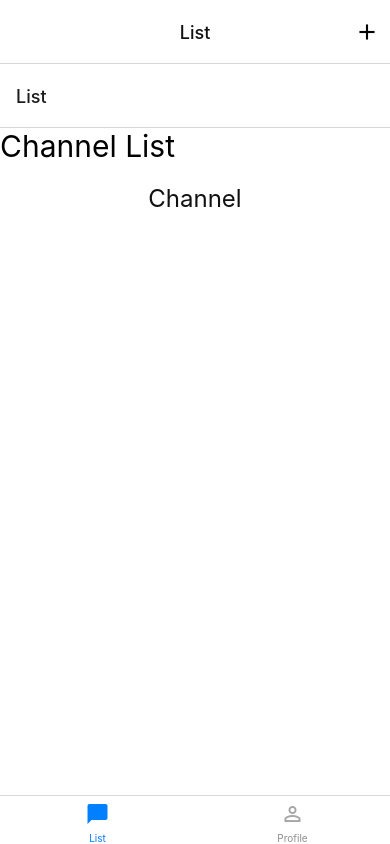
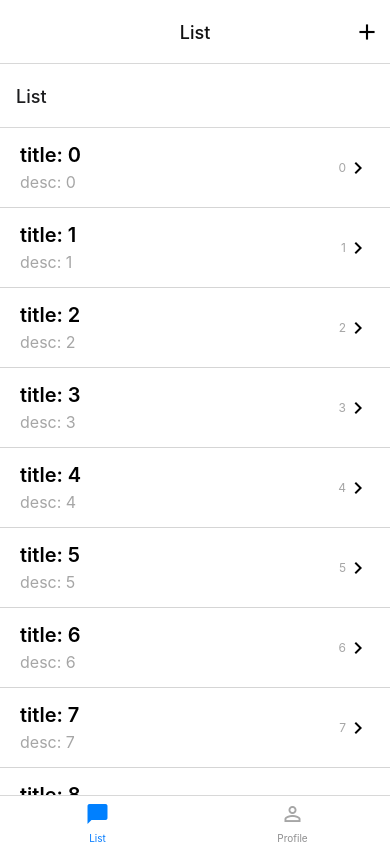
Before and after one commit to Dong-Seung-hyeon/rn-Login, a React Native app: screen /List in a window 390 px wide. Built offline with nearby package versions, Linux system fonts and the light colour scheme; no server answers.

Commit message:
ChannelList.jsx에 ItemComponent, ItemTextContainer, ItemTitle, ItemDesc, ItemTime, ItemIcon을 추가해주었다.

```diff
--- a/src/screens/ChannelList.jsx
+++ b/src/screens/ChannelList.jsx
@@ -1,6 +1,76 @@
 import React from 'react';
-import styled from 'styled-components/native'
-import {Button} from '../components';
+import { FlatList } from 'react-native';
+import styled from 'styled-components/native';
+import { Button } from '../components';
+import { MaterialIcons } from '@expo/vector-icons';
+
+const channels = []; /* channels라는 배열을 만들었다 */
+for (let i = 0; i < 1000; i++) {
+  /* 테스트를 위해 데이터를 1000개정도 만들었다. */
+  channels.push({
+    id: i,
+    title: `title: ${i}`,
+    description: `desc: ${i}`,
+    createdAt: i,
+  });
+}
+
+const ItemContainer = styled.TouchableOpacity`
+  /* ItemComponent를 감싸기 위해 ItemContainer를 만들어주었다. 그리고 항목을 클릭해서 채널로 이동해야하니 TouchableOpacity를 사용하였다. */
+  flex-direction: row;
+  align-items: center;
+  border-bottom-width: 1px;
+  border-color: ${({ theme }) => theme.itemBorder};
+  padding: 15px 20px;
+`;
+
+const ItemTextContainer = styled.TouchableOpacity`
+  /* 제목과 설명을 감싸줄 컨테이너를 만들었다. */
+  flex: 1;
+  flex-direction: column;
+`;
+
+const ItemTitle = styled.Text`
+  /* 제목을 렌더링할 ItemTitle components를 만들었다. */
+  font-size: 20px;
+  font-weight: 600;
+  color: ${({ theme }) => theme.item};
+`;
+
+const ItemDesc = styled.Text`
+  font-size: 16px;
+  margin-top: 5px;
+  color: ${({ theme }) => theme.itemDesc};
+`;
+
+const ItemTime = styled.Text`
+  font-size: 12px;
+  color: ${({ theme }) => theme.itemTime};
+`;
+
+const ItemIcon = styled(MaterialIcons).attrs(({ theme }) => ({
+  name: 'keyboard-arrow-right',
+  size: 24,
+  color: theme.itemIcon,
+}))``;
+
+const Item = React.memo(
+  /* React.memo는 컨포넌트에 변화가없을때 relandering을 방지해주는 역할을한다. */
+  ({ item: { id, title, description, createdAt }, onPress }) => {
+    console.log(id);
+
+    return (
+      <ItemContainer>
+        <ItemTextContainer>
+          <ItemTitle>{title}</ItemTitle>
+          <ItemDesc>{description}</ItemDesc>
+        </ItemTextContainer>
+        <ItemTime>{createdAt}</ItemTime>
+        <ItemIcon />
+      </ItemContainer>
+    );
+  }
+);
 
 const Container = styled.View`
   flex: 1;
@@ -11,11 +81,24 @@ const StyledText = styled.Text`
   font-size: 30px;
 `;
 
-const ChannelList = ({navigation}) => {
-    return(
+const ChannelList = ({ navigation }) => {
+  return (
     <Container>
-            <StyledText>Channel List</StyledText>
-            <Button title="Channel" onPress={() => navigation.navigate('Channel')} />
+      <FlatList /* FlatList에는 렌더링할 데이터를 가지고있는 배열을 data에 전달하고 renderItem에는 항목을 렌더링하기위해 컨포넌트를 반환하는 함수를 전달해야한다. */
+        data={channels}
+        renderItem={({ item }) => <Item item={item} />}
+        /* renderItem에 설정된 함수의 파라미터로 전달되는 내용에서 item이라는 프로퍼티에 데이터에 설정한 목록의 항목이 전달된다. 이 item을 item props로 전달했다. */
+        keyExtractor={(item) => item['id'].toString()}
+        /* flatlist에 keyExtractor를 이용하면 쉽게 key를 지정할 수 있다.
+        keyExtractor에는 함수를 전달해야하는데 함수의 파라미터로 항목이 전달된다.
+        함수를 통해 어떠한 값을 키로 사용할지 알려주면 flatlist가 자동으로 key를 설정한다. */
+        windowSize={5}
+        /* windowSize를 줄이면 렌더링되는 숫자도 줄어든다.
+        이렇게 windowSize를 조절하면 미리불러와서 렌더링하는 컨포넌트의 숫자를 줄일 수 있다.
+        그리고 이를통해 메모리의 소비를 줄이고 성능을 향상시킬 수 있다.
+        하지만 빠르게 스크롤을 하다보면 데이터를 불러오기전에 스크롤이 해당위치에 도달해서 순간적으로 데이터가 보이지 않을 수 있다는 단점이있다.
+        windowSize를 무조건 줄이기보다는 화면에 따라 적절한값을 설정하는것이 중요하다. */
+      />
     </Container>
   );
 };
--- a/src/theme.jsx
+++ b/src/theme.jsx
@@ -2,11 +2,11 @@ const Colors = {
   white: '#ffffff',
   black: '#111111',
   main: '#F6EBFC',
-    grey_0: '#d5d5d5', /* Image의 배경색으로 사용할 색이다.*/
+  grey_0: '#d5d5d5' /* Image의 배경색으로 사용할 색이다.*/,
   grey_1: '#a6a6a6',
   grey_2: '#f4f4f4',
-    red: '#e84118', /* 에러메시지에 사용할 색을 정의해주었다. */
-    blue: '#0080ff'
+  red: '#e84118' /* 에러메시지에 사용할 색을 정의해주었다. */,
+  blue: '#0080ff',
 };
 
 export const theme = {
@@ -18,7 +18,8 @@ const Colors = {
   // Button
   btnBackground: Colors.white,
   btnTitle: Colors.black,
-  btnTextLink: Colors.black /* 배경색이 없는 버튼을 이용할때 사용할 색을 정의한 코드 */,
+  btnTextLink:
+    Colors.black /* 배경색이 없는 버튼을 이용할때 사용할 색을 정의한 코드 */,
   //   btnSignout: Colors.red,
 
   // Image
@@ -41,4 +42,10 @@ const Colors = {
   //Tab
   tabBtnActive: Colors.blue,
   tabBtnInactive: Colors.grey_1,
+
+  // List - Item
+  itemBorder: Colors.grey_0,
+  itemTime: Colors.grey_1,
+  itemDesc: Colors.grey_1,
+  itemIcon: Colors.text,
 };
```
Lines whose indentation alone changed are shown as unchanged.
